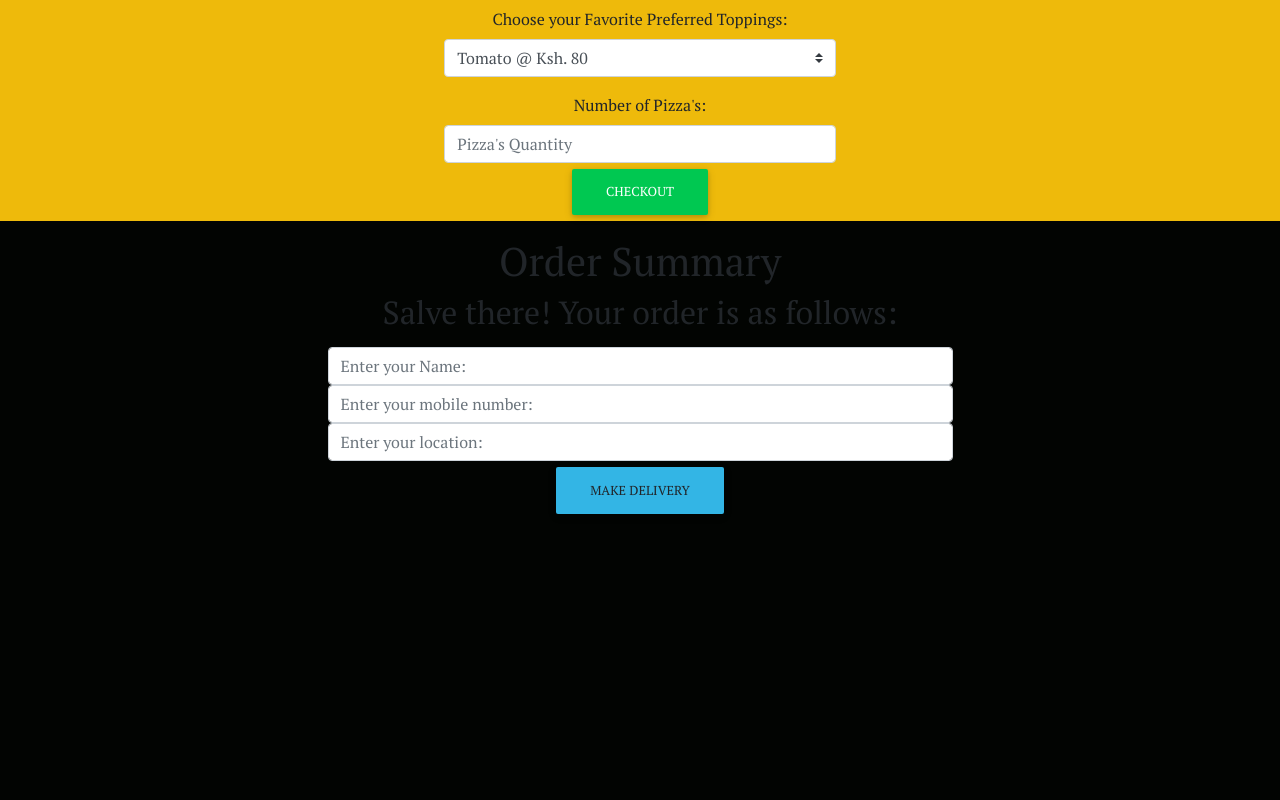
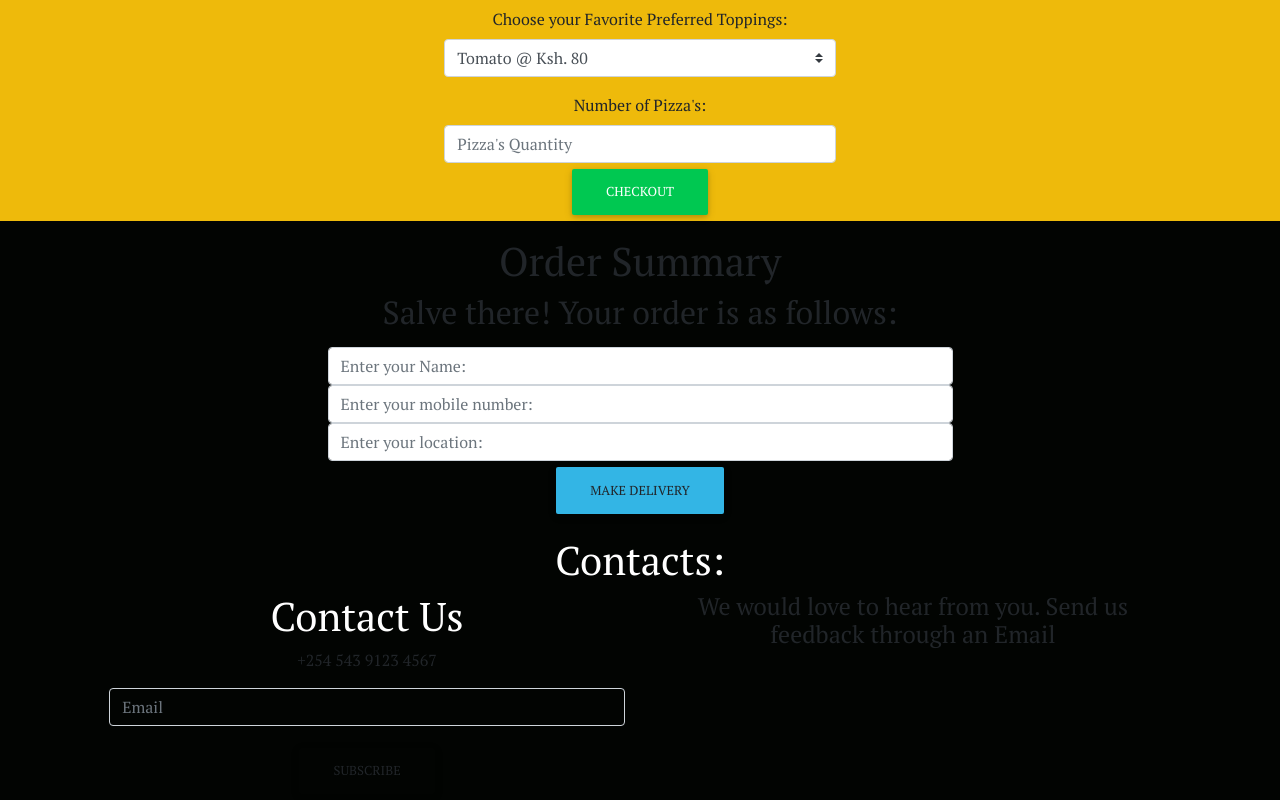
Before and after one commit to BeatriceWambuiMbugua/Pizza-App, a plain HTML site: page index.html in a window 1280 px wide. Shown: the part 1705-2505 px from the top of the page. Before the commit the page ends 2241 px from the top, so only its background shows below. Drawn offline with nearby package versions, Linux system fonts and the light colour scheme.

Commit message:
finalizing the landing page content

```diff
--- a/index.html
+++ b/index.html
@@ -157,6 +157,32 @@
         </div>
     </div>
 
+    <div class="contacts">
+        <div class="contact-overlay">
+            <h1 class="text-center contact text-white">Contacts:</h1>
+            <div class="row">
+                <div class="col-sm-1"></div>
+                <div class="col-sm-5 subs">
+                    <h1 class="text-white text-center">Contact Us</h1>
+                    <p class="text-center">+254 543 9123 4567</p>
+                    <form>
+                        <div class="email-info">
+                            <div class="form-group fill-all-form">
+                                <input type="email" class="form-control bg-transparent email" id="email" placeholder="Email" required>
+                            </div>
+                        </div>
+                        <div class="email-info text-center">
+                            <button class="btn click-me" onclick="subscribe();">Subscribe</button>
+                        </div>
+                    </form>
+                </div>
+                <div class="col-sm-5">
+                    <h4 class="text-center get-pizza">We would love to hear from you. Send us feedback through an Email</h4>
+                </div>
+                <div class="col-sm-1"></div>
+            </div>
+        </div>
+    </div>
 </div>
 </body>
 <script src="js/jquery.js"></script>
```
